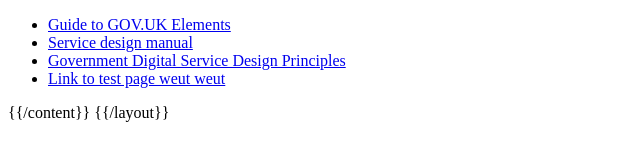
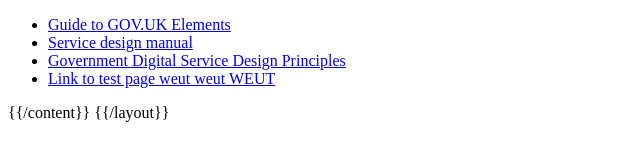
Before and after one commit to babykangaroo88/rowdygeisha, a plain HTML site: page app/views/index.html in a window 1280 px wide. Shown: the part 430-590 px from the top of the page, 0-640 px from the left. Drawn offline with Linux system fonts and the light colour scheme.

Commit message:
add one more WEUT

```diff
--- a/app/views/index.html
+++ b/app/views/index.html
@@ -56,7 +56,7 @@
         </li>
 		<li>
           <a href="test">
-            Link to test page weut weut
+            Link to test page weut weut WEUT
           </a>
         </li>
       </ul>
```
